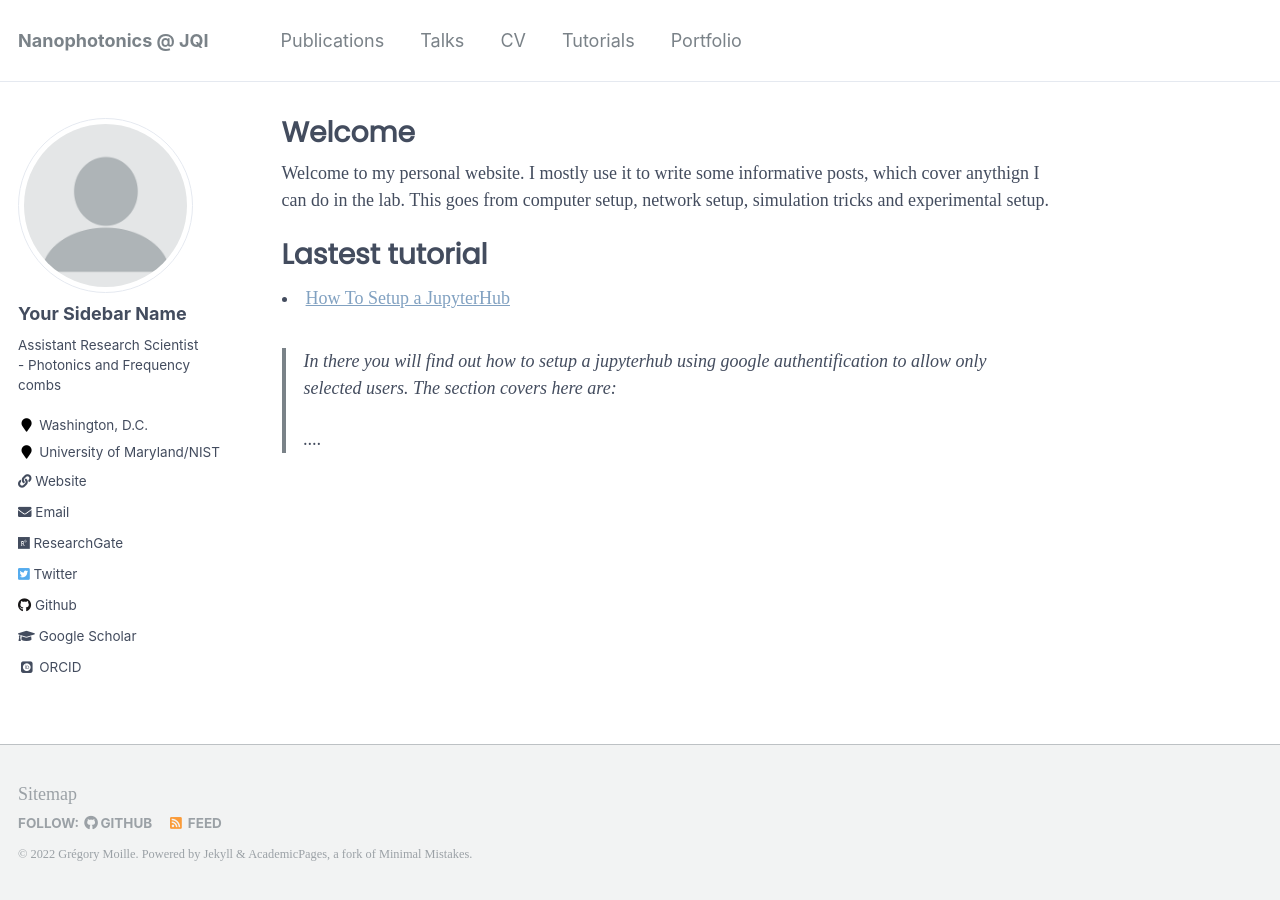
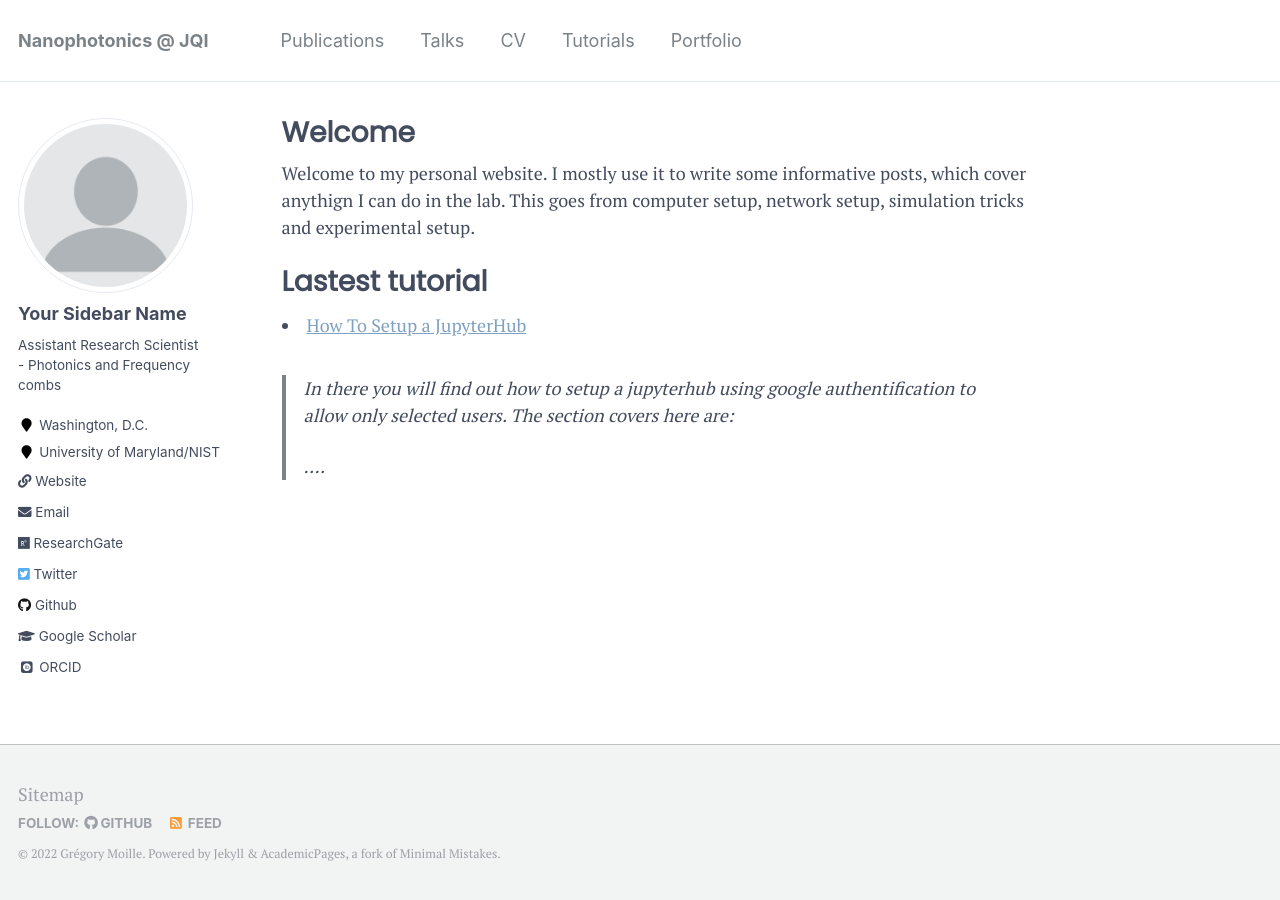
Before and after one commit to gregmoille/gregmoille.github.io, a Jekyll site: the page built from _pages/about.md, in a window 1280 px wide. Built offline with Jekyll 4.4.1, drawn with Linux system fonts in a browser that asks for light colours; some web fonts are replaced.

Commit message:
fix font

```diff
--- a/_sass/_variables.scss
+++ b/_sass/_variables.scss
@@ -9,7 +9,7 @@
 @import url(//fonts.googleapis.com/css?family=Dongle);
 @import url(//fonts.googleapis.com/css?family=Roboto+Condensed);
 @import url(//fonts.googleapis.com/css?family=Fondamento);
-@import url(//fonts.googleapis.com/css?family=PT+Sans);
+@import url(//fonts.googleapis.com/css?family=PT+Serif);
 @import url(//fonts.googleapis.com/css?family=Poppins);
 
 
```
